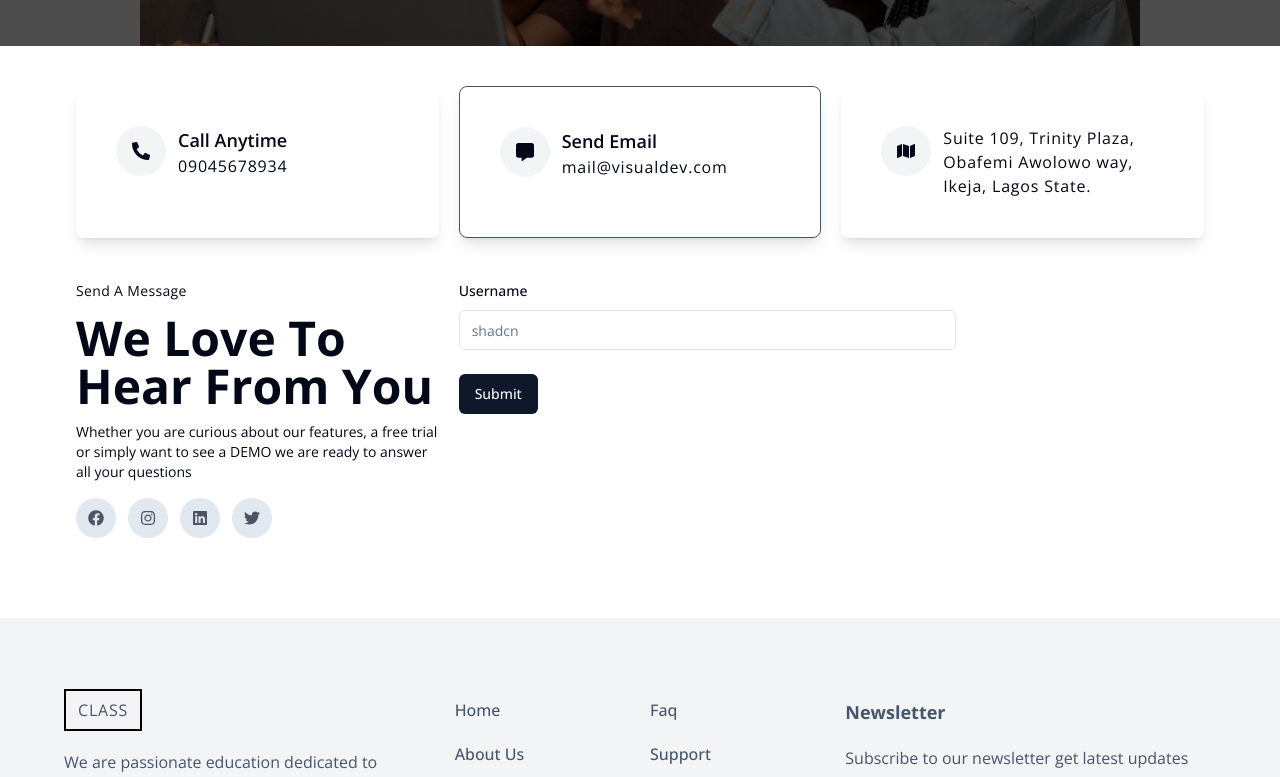
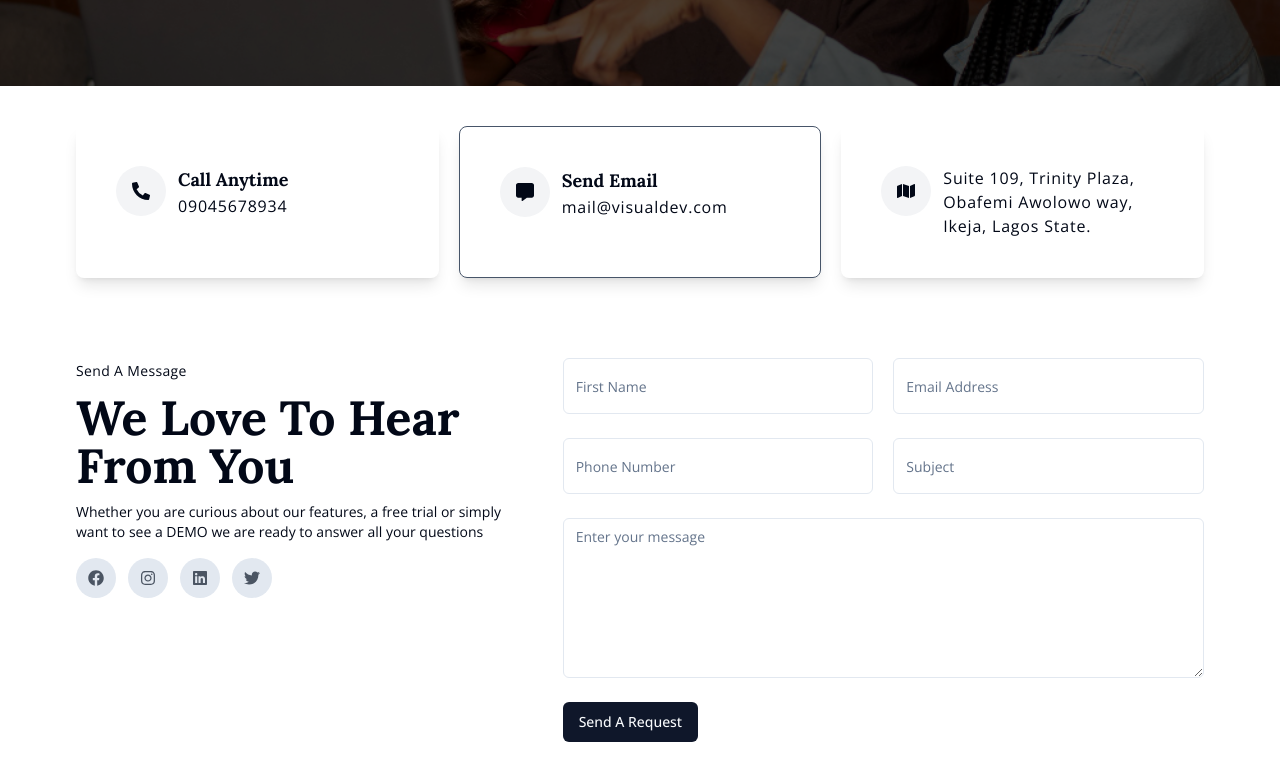
Before and after one commit to Chromax-design/cms, a Next.js app: page /contact in a window 1280 px wide. Shown: the part 500-1277 px from the top of the page. Built offline with nearby package versions, Linux system fonts and the light colour scheme.

Commit message:
added a contact form component and made other changes

```diff
--- a/app/(main)/about/page.tsx
+++ b/app/(main)/about/page.tsx
@@ -4,7 +4,7 @@ import { Lora } from "next/font/google";
 import { Button } from "@/components/ui/button";
 import { aboutPageText } from "@/data";
 import { cn } from "@/lib/utils";
-const LoraFont = Lora({ subsets: ["latin"], weight: ["400", "700"] });
+const LoraFont = Lora({ subsets: ["latin"], weight: ["700"] });
 
 const AboutPage = () => {
   return (
--- a/app/(main)/contact/page.tsx
+++ b/app/(main)/contact/page.tsx
@@ -4,36 +4,11 @@ import PageBanner from "@/components/PageBanner";
 import { contacts, socials } from "@/data";
 import { cn } from "@/lib/utils";
 import Link from "next/link";
-
-import { zodResolver } from "@hookform/resolvers/zod";
-import { useForm } from "react-hook-form";
-import { z } from "zod";
-
-import { Button } from "@/components/ui/button";
-import {
-  Form,
-  FormControl,
-  FormDescription,
-  FormField,
-  FormItem,
-  FormLabel,
-  FormMessage,
-} from "@/components/ui/form";
-import { Input } from "@/components/ui/input";
-
-const FormSchema = z.object({
-  username: z.string().min(2, {
-    message: "Username must be at least 2 characters.",
-  }),
-});
+import { Lora } from "next/font/google";
+import ContactForm from "@/components/ContactPageComponents/ContactForm";
+const LoraFont = Lora({ subsets: ["latin"], weight: ["700"] });
 
 const ContactPage = () => {
-  const form = useForm<z.infer<typeof FormSchema>>({
-    resolver: zodResolver(FormSchema),
-    defaultValues: {
-      username: "",
-    },
-  });
   return (
     <section>
       <PageBanner title="Contact" />
@@ -56,7 +31,7 @@ const ContactPage = () => {
                   {item.title && (
                     <a
                       href={item.link}
-                      className="capitalize font-semibold text-lg"
+                      className={`capitalize font-semibold text-lg ${LoraFont.className}`}
                     >
                       {item.title}
                     </a>
@@ -67,12 +42,14 @@ const ContactPage = () => {
             );
           })}
         </div>
-        <div className="grid grid-cols-12 gap-5 py-10">
-          <div className=" col-span-4">
+        <div className="grid md:grid-cols-12 gap-10 py-20">
+          <div className=" col-span-5">
             <span className="text-sm capitalize tracking-wide">
               send a message
             </span>
-            <h2 className="capitalize font-bold text-5xl my-3">
+            <h2
+              className={`capitalize font-bold text-3xl lg:text-5xl my-3 ${LoraFont.className}`}
+            >
               We Love to Hear From You
             </h2>
             <p className="text-sm">
@@ -93,25 +70,8 @@ const ContactPage = () => {
               })}
             </div>
           </div>
-          <div className="col-span-8">
-            <Form {...form}>
-              <form className="w-2/3 space-y-6">
-                <FormField
-                  control={form.control}
-                  name="username"
-                  render={({ field }) => (
-                    <FormItem>
-                      <FormLabel>Username</FormLabel>
-                      <FormControl>
-                        <Input placeholder="shadcn" {...field} />
-                      </FormControl>
-                      <FormMessage />
-                    </FormItem>
-                  )}
-                />
-                <Button type="submit">Submit</Button>
-              </form>
-            </Form>
+          <div className="col-span-7">
+            <ContactForm />
           </div>
         </div>
       </div>
--- a/app/(main)/pricing/page.tsx
+++ b/app/(main)/pricing/page.tsx
@@ -3,7 +3,7 @@ import Image from "next/image";
 import React from "react";
 import { Lora } from "next/font/google";
 import { Button } from "@/components/ui/button";
-const LoraFont = Lora({ subsets: ["latin"], weight: ["400", "700"] });
+const LoraFont = Lora({ subsets: ["latin"], weight: ["700"] });
 
 const PricingPage = () => {
   return (
--- /dev/null
+++ b/components/ContactPageComponents/ContactForm.tsx
@@ -0,0 +1,143 @@
+"use client";
+
+import { Button } from "@/components/ui/button";
+import {
+  Form,
+  FormControl,
+  FormField,
+  FormItem,
+  FormMessage,
+} from "@/components/ui/form";
+import { Input } from "@/components/ui/input";
+import { Textarea } from "@/components/ui/textarea";
+import { zodResolver } from "@hookform/resolvers/zod";
+import { useForm } from "react-hook-form";
+import { z } from "zod";
+
+const FormSchema = z.object({
+  firstname: z.string().min(2, {
+    message: "First name must be at least 2 characters.",
+  }),
+  email: z.string().email({ message: "Invalid email address" }),
+  phoneNumber: z
+    .string()
+    .regex(/^\+?[1-9]\d{1,14}$/, { message: "Invalid phone number format." }),
+  subject: z
+    .string()
+    .min(5, { message: "Value should be at least 5 characters" })
+    .max(50, { message: "Value should not be more than 50 characters" }),
+  message: z
+    .string()
+    .min(10, { message: "Message must be more than 10 characters" }),
+});
+
+const onSubmit = (data: z.infer<typeof FormSchema>) => {
+  console.log(data);
+};
+
+const ContactForm = () => {
+  const form = useForm<z.infer<typeof FormSchema>>({
+    resolver: zodResolver(FormSchema),
+    defaultValues: {
+      firstname: "",
+      email: "",
+      phoneNumber: "",
+      subject: "",
+      message: "",
+    },
+  });
+  return (
+    <Form {...form}>
+      <form className="w-full space-y-6" onSubmit={form.handleSubmit(onSubmit)}>
+        <div className="grid grid-cols-2 gap-5">
+          <FormField
+            control={form.control}
+            name="firstname"
+            render={({ field }) => (
+              <FormItem>
+                <FormControl>
+                  <Input
+                    placeholder="first name"
+                    {...field}
+                    className="placeholder:capitalize"
+                  />
+                </FormControl>
+                <FormMessage />
+              </FormItem>
+            )}
+          />
+          <FormField
+            control={form.control}
+            name="email"
+            render={({ field }) => (
+              <FormItem>
+                <FormControl>
+                  <Input
+                    placeholder="email address"
+                    {...field}
+                    className="placeholder:capitalize"
+                  />
+                </FormControl>
+                <FormMessage />
+              </FormItem>
+            )}
+          />
+        </div>
+        <div className="grid grid-cols-2 gap-5">
+          <FormField
+            control={form.control}
+            name="phoneNumber"
+            render={({ field }) => (
+              <FormItem>
+                <FormControl>
+                  <Input
+                    placeholder="phone number"
+                    {...field}
+                    className="placeholder:capitalize"
+                  />
+                </FormControl>
+                <FormMessage />
+              </FormItem>
+            )}
+          />
+          <FormField
+            control={form.control}
+            name="subject"
+            render={({ field }) => (
+              <FormItem>
+                <FormControl>
+                  <Input
+                    placeholder="subject"
+                    {...field}
+                    className="placeholder:capitalize"
+                  />
+                </FormControl>
+                <FormMessage />
+              </FormItem>
+            )}
+          />
+        </div>
+        <FormField
+          control={form.control}
+          name="message"
+          render={({ field }) => (
+            <FormItem>
+              <FormControl>
+                <Textarea
+                  placeholder="Enter your message"
+                  className="min-h-40"
+                  {...field}
+                />
+              </FormControl>
+              <FormMessage />
+            </FormItem>
+          )}
+        />
+
+        <Button type="submit">Send A Request</Button>
+      </form>
+    </Form>
+  );
+};
+
+export default ContactForm;
--- a/components/NavComponents/Footer.tsx
+++ b/components/NavComponents/Footer.tsx
@@ -2,6 +2,8 @@ import { navLinks, socials } from "@/data";
 import Link from "next/link";
 import React from "react";
 import { Button } from "../ui/button";
+import { Lora } from "next/font/google";
+const LoraFont = Lora({subsets:['latin'], weight:['700']});
 
 const Footer = () => {
   return (
@@ -66,7 +68,7 @@ const Footer = () => {
           </div>
         </div>
         <div className="sm:col-span-6 lg:col-span-4">
-          <h3 className="text-lg font-bold capitalize text-slate-600">
+          <h3 className={`text-lg font-bold capitalize text-slate-600 ${LoraFont.className}`}>
             newsletter
           </h3>
           <p className="mt-5 text-slate-600">
--- a/components/PageBanner.tsx
+++ b/components/PageBanner.tsx
@@ -12,7 +12,7 @@ const LoraFont = Lora({subsets: ['latin'], weight: ['700']})
 
 const PageBanner = ({ title }: { title: string }) => {
   return (
-    <div className="h-[50vh] min-h-[50vh] w-full bg-[url('/assets/banner.jpg')] bg-no-repeat text-white bg-center relative py-10">
+    <div className="h-[50vh] min-h-[55vh] w-full bg-[url('/assets/banner.jpg')] bg-no-repeat bg-cover text-white bg-center relative py-10">
       <div className="absolute top-0 left-0 w-full h-full bg-black/70" />
       <div className="max-w-6xl mx-auto flex justify-start items-center px-3 relative z-10 h-full">
         <div>
--- a/components/ui/input.tsx
+++ b/components/ui/input.tsx
@@ -11,7 +11,7 @@ const Input = React.forwardRef<HTMLInputElement, InputProps>(
       <input
         type={type}
         className={cn(
-          "flex h-10 w-full rounded-md border border-input bg-background px-3 py-2 text-sm ring-offset-background file:border-0 file:bg-transparent file:text-sm file:font-medium placeholder:text-muted-foreground focus-visible:outline-none focus-visible:ring-2 focus-visible:ring-ring focus-visible:ring-offset-2 disabled:cursor-not-allowed disabled:opacity-50",
+          "flex h-14 w-full rounded-md border border-input bg-background px-3 py-2 text-sm ring-offset-background file:border-0 file:bg-transparent file:text-sm file:font-medium placeholder:text-muted-foreground focus-visible:outline-none focus-visible:ring-2 focus-visible:ring-ring focus-visible:ring-offset-2 disabled:cursor-not-allowed disabled:opacity-50",
           className
         )}
         ref={ref}
--- /dev/null
+++ b/components/ui/textarea.tsx
@@ -0,0 +1,24 @@
+import * as React from "react"
+
+import { cn } from "@/lib/utils"
+
+export interface TextareaProps
+  extends React.TextareaHTMLAttributes<HTMLTextAreaElement> {}
+
+const Textarea = React.forwardRef<HTMLTextAreaElement, TextareaProps>(
+  ({ className, ...props }, ref) => {
+    return (
+      <textarea
+        className={cn(
+          "flex min-h-[80px] w-full rounded-md border border-input bg-background px-3 py-2 text-sm ring-offset-background placeholder:text-muted-foreground focus-visible:outline-none focus-visible:ring-2 focus-visible:ring-ring focus-visible:ring-offset-2 disabled:cursor-not-allowed disabled:opacity-50",
+          className
+        )}
+        ref={ref}
+        {...props}
+      />
+    )
+  }
+)
+Textarea.displayName = "Textarea"
+
+export { Textarea }
--- a/data/index.tsx
+++ b/data/index.tsx
@@ -87,7 +87,7 @@ export const contacts:contactsType[] = [
     link: 'mailto: mail@visualdev.com '
   },
   {
-    id: 2,
+    id: 3,
     icon: <FaMap />,
     desc: "Suite 109, Trinity Plaza, Obafemi Awolowo way, Ikeja, Lagos State.",
   },
```
